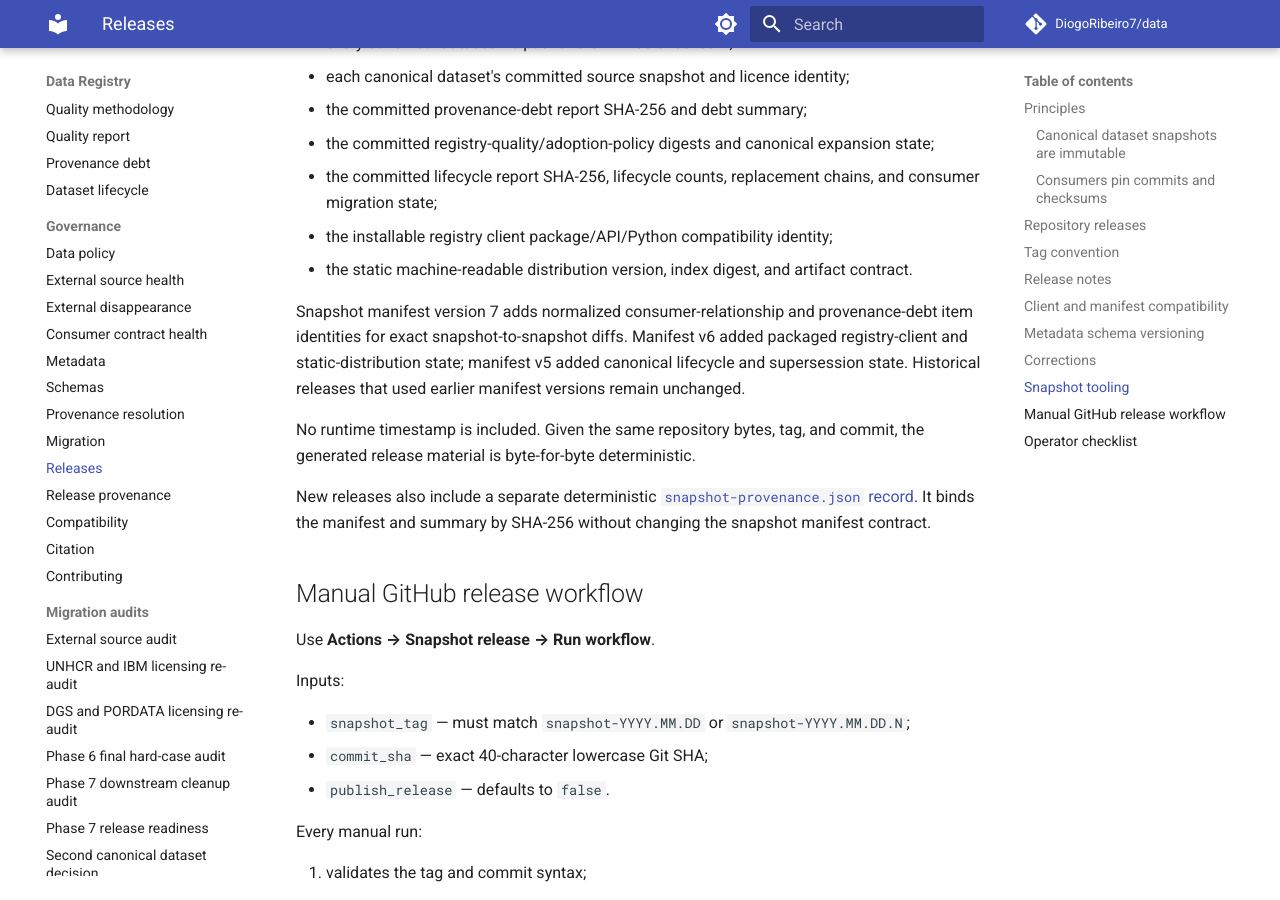
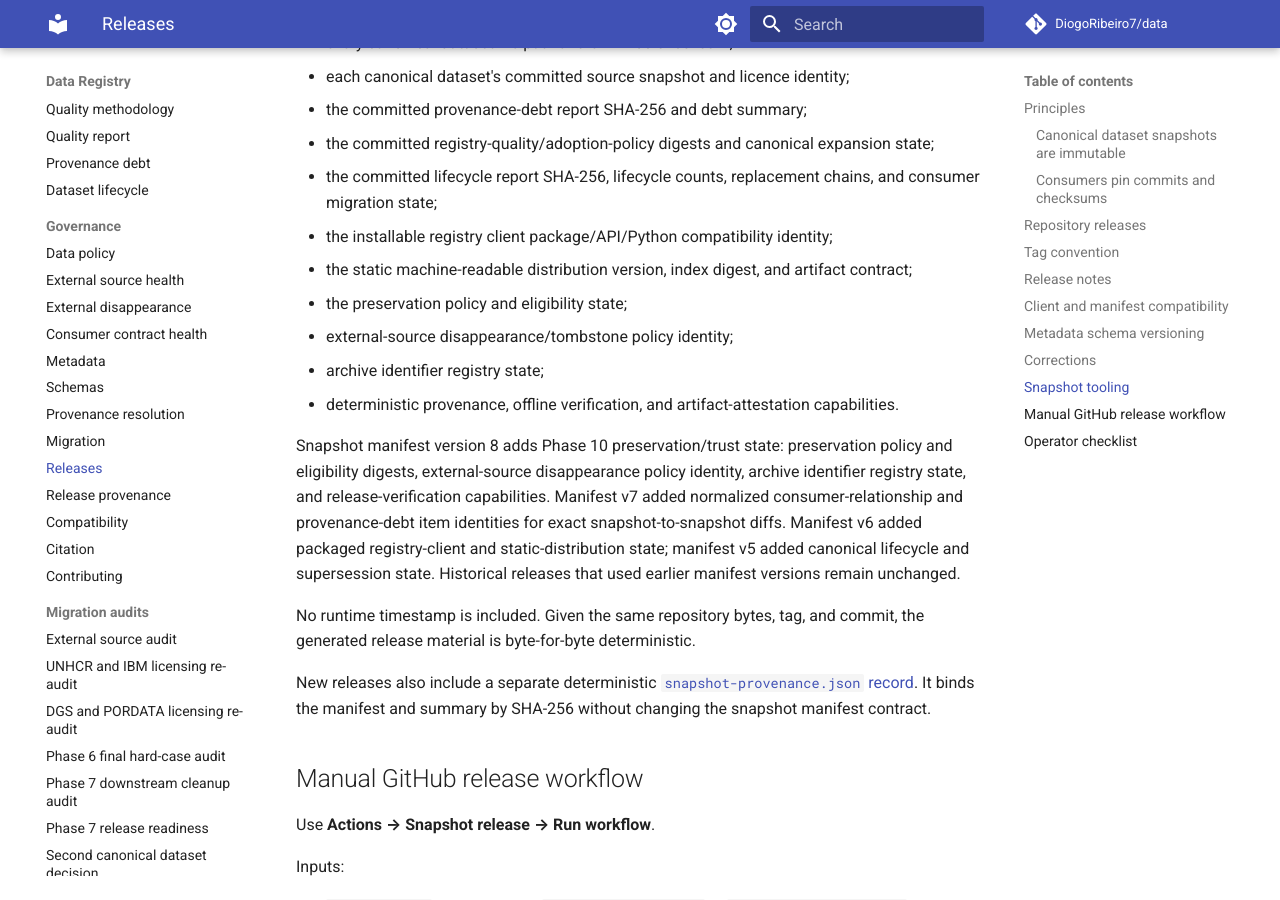
Before and after one commit to DiogoRibeiro7/data, an MkDocs documentation site: the page built from docs/RELEASES.md, in a window 1280 px wide and 900 px high, scrolled down 3466 px. Built offline with MkDocs 1.6.1 and Material for MkDocs 9.7.7, drawn with Linux system fonts in a browser that asks for light colours; comment, search, counter and statistics services are not loaded; some of the changed text lies outside the part shown.

Commit message:
docs: document snapshot manifest v8 preservation state

```diff
--- a/docs/RELEASES.md
+++ b/docs/RELEASES.md
@@ -76,8 +76,8 @@ Registry snapshot tags, package versions, metadata schema versions, static
 distribution versions, and snapshot manifest versions are deliberately
 independent version domains.
 
-The current snapshot manifest is version 7. Published historical manifests
-versions 1–7 remain recognized and are never rewritten in place.
+The current snapshot manifest is version 8. Published historical manifests
+versions 1–8 remain recognized and are never rewritten in place.
 
 ## Metadata schema versioning
 
@@ -132,9 +132,13 @@ The manifest records:
 - the committed registry-quality/adoption-policy digests and canonical expansion state;
 - the committed lifecycle report SHA-256, lifecycle counts, replacement chains, and consumer migration state;
 - the installable registry client package/API/Python compatibility identity;
-- the static machine-readable distribution version, index digest, and artifact contract.
+- the static machine-readable distribution version, index digest, and artifact contract;
+- the preservation policy and eligibility state;
+- external-source disappearance/tombstone policy identity;
+- archive identifier registry state;
+- deterministic provenance, offline verification, and artifact-attestation capabilities.
 
-Snapshot manifest version 7 adds normalized consumer-relationship and provenance-debt item identities for exact snapshot-to-snapshot diffs. Manifest v6 added packaged registry-client and static-distribution state; manifest v5 added canonical lifecycle and supersession state. Historical releases that used earlier manifest versions remain unchanged.
+Snapshot manifest version 8 adds Phase 10 preservation/trust state: preservation policy and eligibility digests, external-source disappearance policy identity, archive identifier registry state, and release-verification capabilities. Manifest v7 added normalized consumer-relationship and provenance-debt item identities for exact snapshot-to-snapshot diffs. Manifest v6 added packaged registry-client and static-distribution state; manifest v5 added canonical lifecycle and supersession state. Historical releases that used earlier manifest versions remain unchanged.
 
 No runtime timestamp is included. Given the same repository bytes, tag, and commit, the generated release material is byte-for-byte deterministic.
 
```
